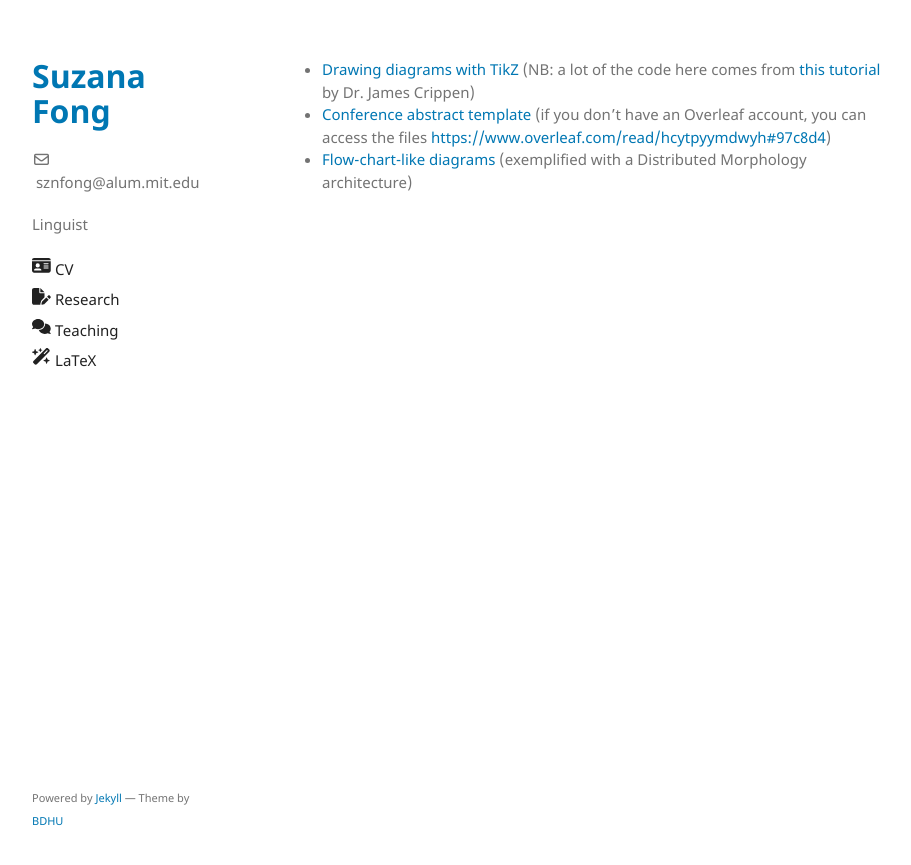
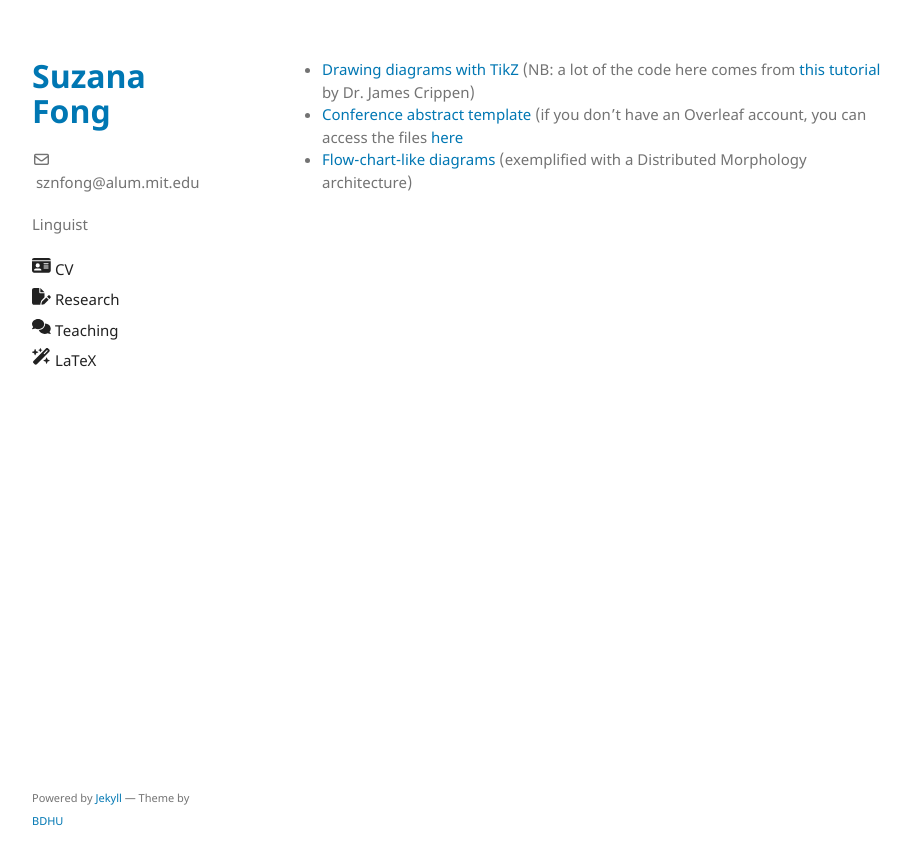
Before and after one commit to sznfng/sznfng.github.io, a Jekyll site: the page built from latex.md, in a window 1280 px wide. Shown: the top 865 px of the page, without its empty margins (178-1089 px from the left). Built offline with Jekyll 4.4.1, drawn with Linux system fonts in a browser that asks for light colours.

Commit message:
Update latex.md

```diff
--- a/latex.md
+++ b/latex.md
@@ -4,5 +4,5 @@ title: LaTeX templates and tutorials
 ---
 
 + [Drawing diagrams with TikZ](https://sznfng.github.io/mini_tikz_tutorial.pdf) (NB: a lot of the code here comes from [this tutorial](https://ling.auf.net/lingbuzz/003379) by Dr. James Crippen)
-+ [Conference abstract template](https://www.overleaf.com/latex/templates/linguistics-conference-abstract-template/sdkhkhsfstmr) (if you don't have an Overleaf account, you can access the files [https://www.overleaf.com/read/hcytpyymdwyh#97c8d4](here))
++ [Conference abstract template](https://www.overleaf.com/latex/templates/linguistics-conference-abstract-template/sdkhkhsfstmr) (if you don't have an Overleaf account, you can access the files [here](https://www.overleaf.com/read/hcytpyymdwyh#97c8d4)
 + [Flow-chart-like diagrams](https://www.overleaf.com/read/gpmknxjrmfdr#735976) (exemplified with a Distributed Morphology architecture)
```
